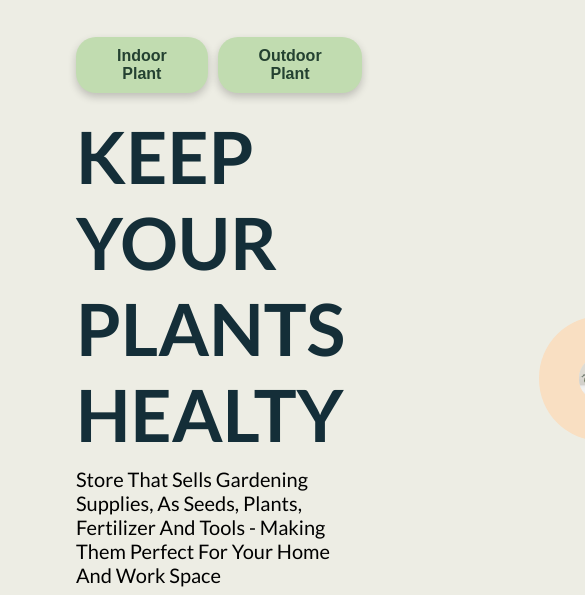
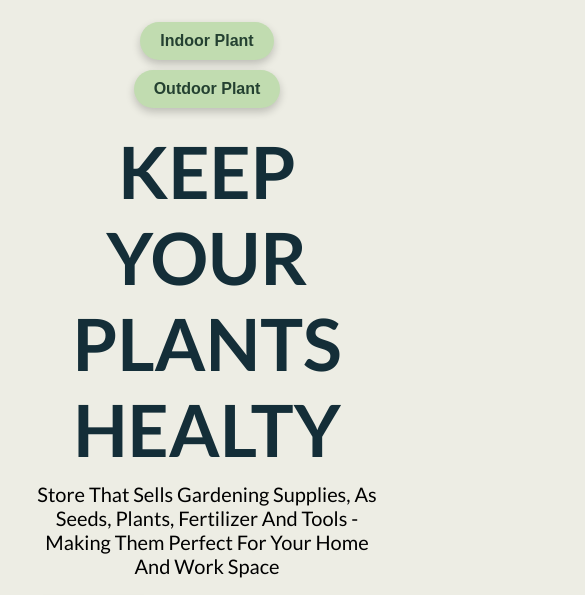
Before and after one commit to EintsWaveX/Plantify, a website: page Plantify nyoba-nyoba/index.html in a window 390 px wide. Shown: the part 222-817 px from the top of the page, 585 px wide, since content can reach past the window. Drawn offline with Linux system fonts and the light colour scheme.

Commit message:
Update style.css

```diff
--- a/Plantify nyoba-nyoba/style.css
+++ b/Plantify nyoba-nyoba/style.css
@@ -276,6 +276,26 @@ text-align: center;
   .menu ul {
     gap: 15px;
   }
+
+  .container {
+    flex-direction: column;
+    align-items: center;
+  }
+
+  .text-content {
+    margin-right: 0;
+    margin-left: 0;
+    text-align: center;
+  }
+
+  .buttons {
+    flex-direction: column;
+    align-items: center;
+  }
+
+  .image-container {
+    right: 0;
+  }
 }
 
 @media (max-width: 768px) {
@@ -290,6 +310,25 @@ text-align: center;
 
   .menu ul {
     gap: 10px;
+  }
+
+  .container {
+    padding: 10px;
+  }
+
+  .text-content {
+    margin-right: 0;
+    margin-left: 0;
+    text-align: center;
+  }
+
+  .buttons {
+    flex-direction: column;
+    align-items: center;
+  }
+
+  .image-container {
+    right: 0;
   }
 }
 
@@ -312,4 +351,23 @@ text-align: center;
     flex-direction: column;
     gap: 5px;
   }
+
+  .container {
+    padding: 5px;
+  }
+
+  .text-content {
+    margin-right: 0;
+    margin-left: 0;
+    text-align: center;
+  }
+
+  .buttons {
+    flex-direction: column;
+    align-items: center;
+  }
+
+  .image-container {
+    right: 0;
+  }
 }
```
